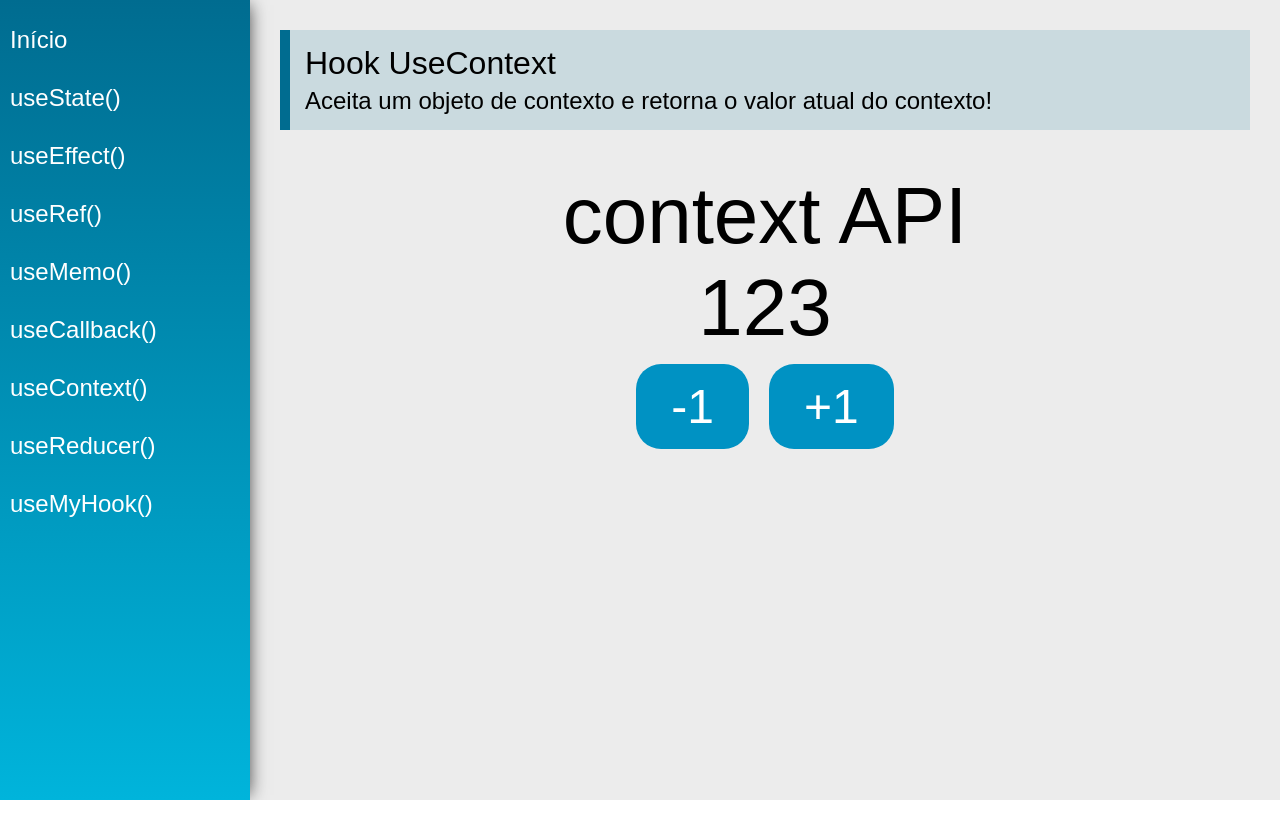
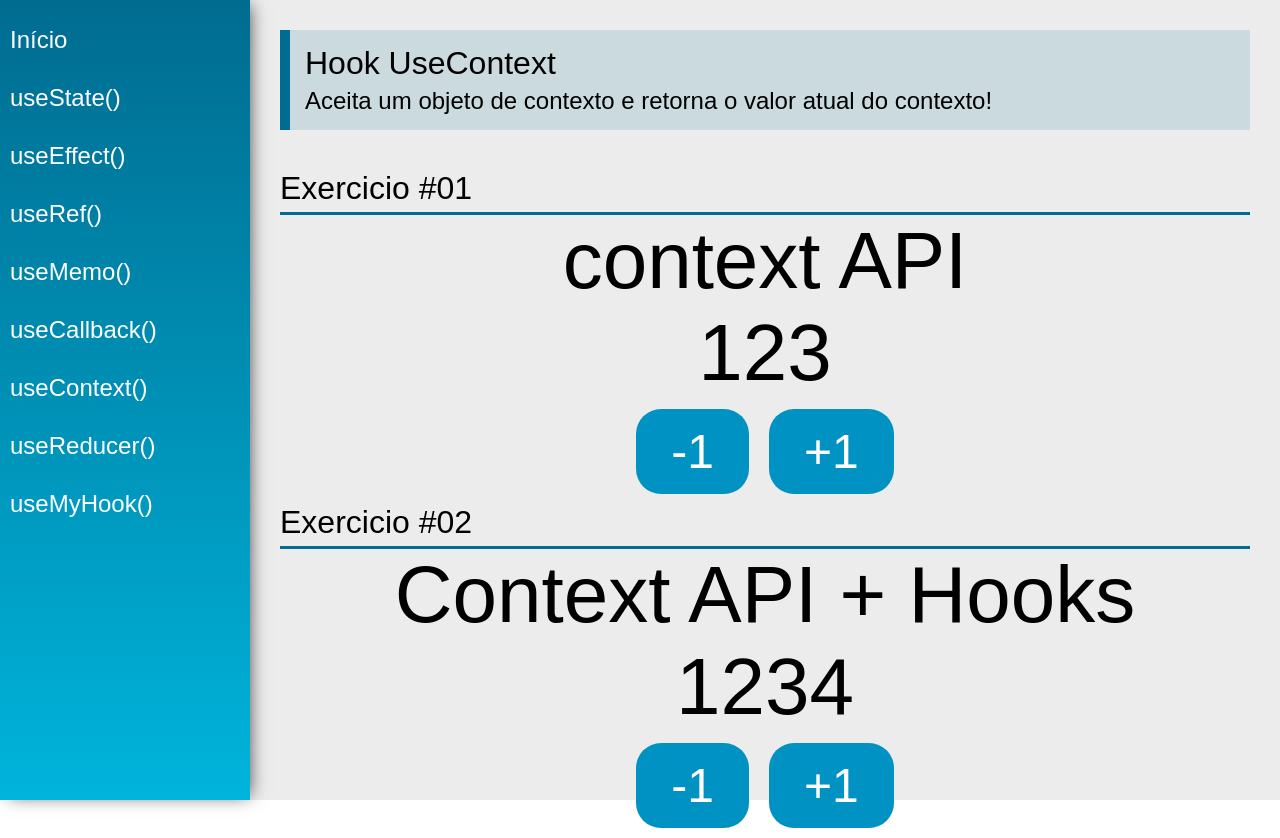
Before and after one commit to RyanGualberto/hooks-react, a React (Create React App) app: page /useContext in a window 1280 px wide. Before the commit the page ends 800 px from the top, so only its background shows below. Built offline with nearby package versions, Linux system fonts and the light colour scheme.

Commit message:
s5a74: useContext #02

```diff
--- a/src/data/Store.jsx
+++ b/src/data/Store.jsx
@@ -0,0 +1,31 @@
+import React, {  useState } from "react";
+
+const initialState = {
+    number: 1234,
+    text: 'Context API + Hooks'
+}
+
+export const AppContext = React.createContext(initialState);
+
+const Store = props => {
+    const [state, setState] = useState(initialState)
+
+    function updateState(key, value){
+        setState({
+            ...state,
+            [key]: value
+        })
+    }
+    return (
+        <AppContext.Provider value={{
+            number: state.number,
+            text: state.text,
+            setNumber: n => updateState('number', n),
+            setText: t => updateState('text', t)
+        }}>
+            {props.children}
+        </AppContext.Provider>
+    )
+}
+
+export default Store
--- a/src/views/App.jsx
+++ b/src/views/App.jsx
@@ -5,12 +5,14 @@
 import Menu from '../components/layout/Menu'
 import Content from '../components/layout/Content'
 import DataContext, {data} from '../data/DataContext'
+import Store from '../data/Store'
 
 const App = props => {
 
     const[ state, setState] = useState(data)
 
     return (
+        <Store>
             <DataContext.Provider value={{state, setState}}>
                 <div className="App">
                     <Router>
@@ -19,6 +21,7 @@
                     </Router>
                 </div>
             </DataContext.Provider>
+        </Store>
     )
 }
 
--- a/src/views/examples/UseContext.jsx
+++ b/src/views/examples/UseContext.jsx
@@ -1,21 +1,30 @@
-import React, { useContext } from 'react'
+import React, { useContext, useEffect } from 'react'
 import PageTitle from '../../components/layout/PageTitle'
 import DataContext from '../../data/DataContext'
+import SectionTitle from '../../components/layout/SectionTitle'
+import { AppContext } from '../../data/Store'
 const UseContext = (props) => {
     const {state, setState} = useContext(DataContext)
-
+    const {number,text, setNumber, setText} = useContext(AppContext)
     function addNumber(delta){
         setState({
             state,
             number: state.number + delta
         });
     }
+
+    useEffect(function (){
+        if (number > 1250) {
+            setText('EITAAAAAA')
+        }
+    }, [number])
     return (
         <div className="UseContext">
             <PageTitle
                 title="Hook UseContext"
                 subtitle="Aceita um objeto de contexto e retorna o valor atual do contexto!"
             />
+            <SectionTitle title="Exercicio #01" />
             <div className="center">
                 <span className="text">
                     {state.text}
@@ -38,6 +47,27 @@
                     </button>
                 </div>
             </div>
+            <SectionTitle title="Exercicio #02" />
+            <div className="center">
+            <span className="text">
+                    {text}
+                </span>
+                <span className="text">
+                    {number}
+                </span>
+                <div>
+                    <button
+                    className="btn"
+                    onClick={() => setNumber(number - 1)}>
+                        -1
+                    </button>
+                    <button
+                    className="btn"
+                    onClick={() => setNumber(number + 1)}>
+                        +1
+                    </button>
+                </div>
+            </div>
 
         </div>
     )
```
Lines whose indentation alone changed are shown as unchanged.
